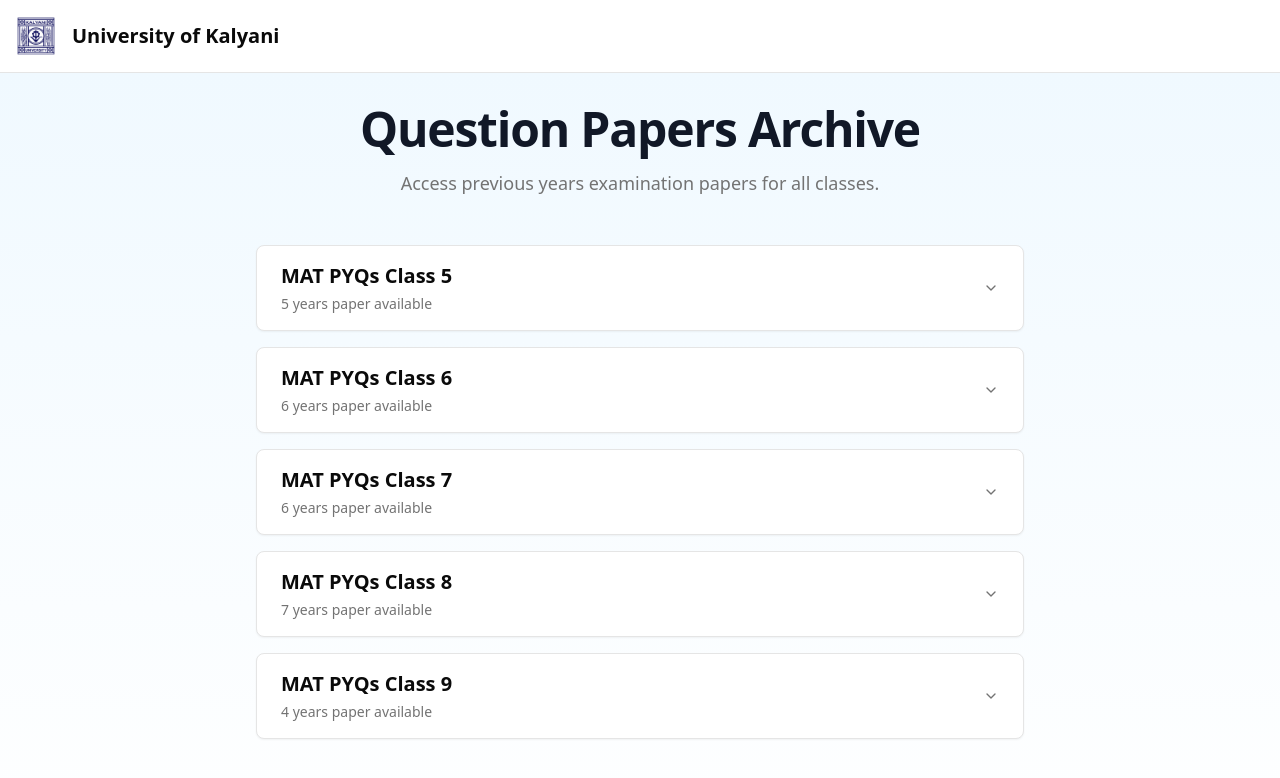
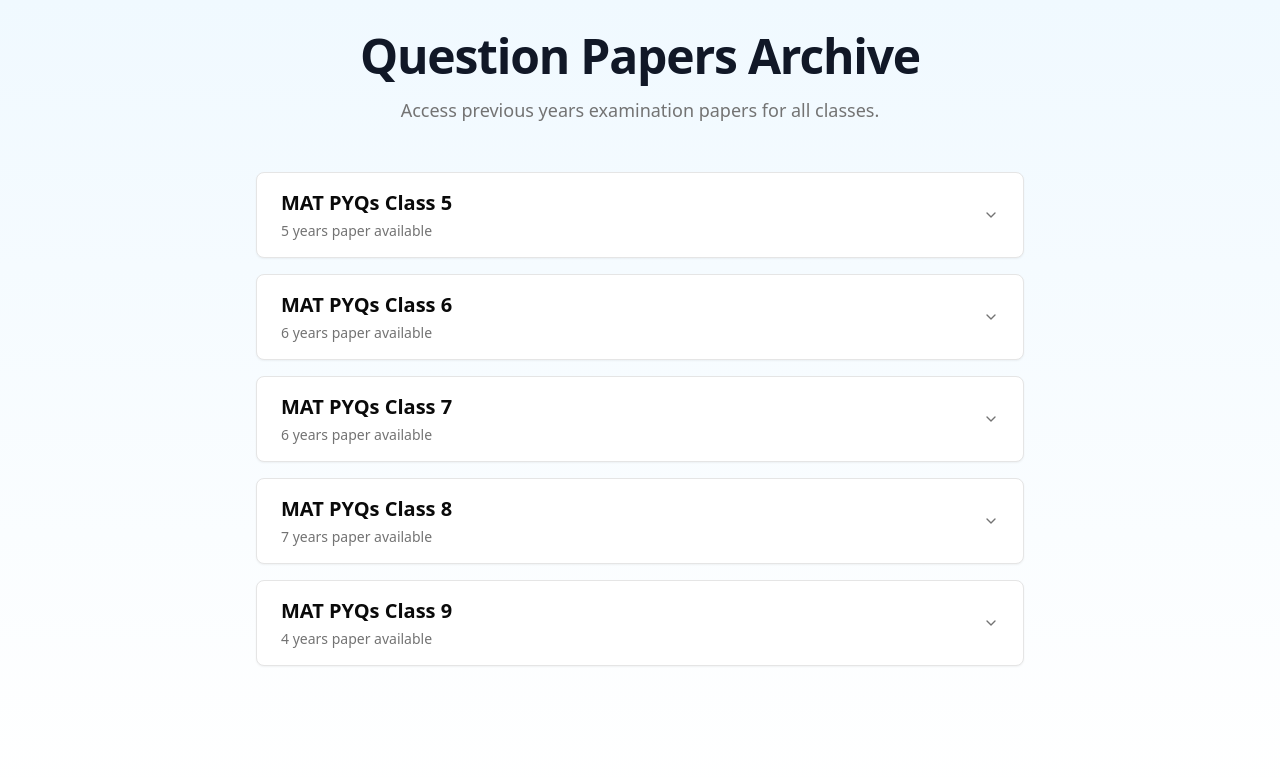
Before and after one commit to Suvdip12/mate-exam, a Next.js app: page /questions in a window 1280 px wide. Shown: the top 778 px of the page. Built offline with nearby package versions, Linux system fonts and the light colour scheme.

Commit message:
remove NavBar component from QuestionPapers page

```diff
--- a/src/app/questions/page.tsx
+++ b/src/app/questions/page.tsx
@@ -1,6 +1,4 @@
 "use client";
-
-import NavBar from "@/components/Navbar";
 import {
   Accordion,
   AccordionContent,
@@ -40,7 +38,6 @@ export default function QuestionPapers() {
   };
   return (
     <>
-      <NavBar />
       <div className="min-h-screen bg-gradient-to-b from-sky-50 to-white">
         <div className="container mx-auto px-4 py-8">
           <header className="mb-12 text-center">
```
